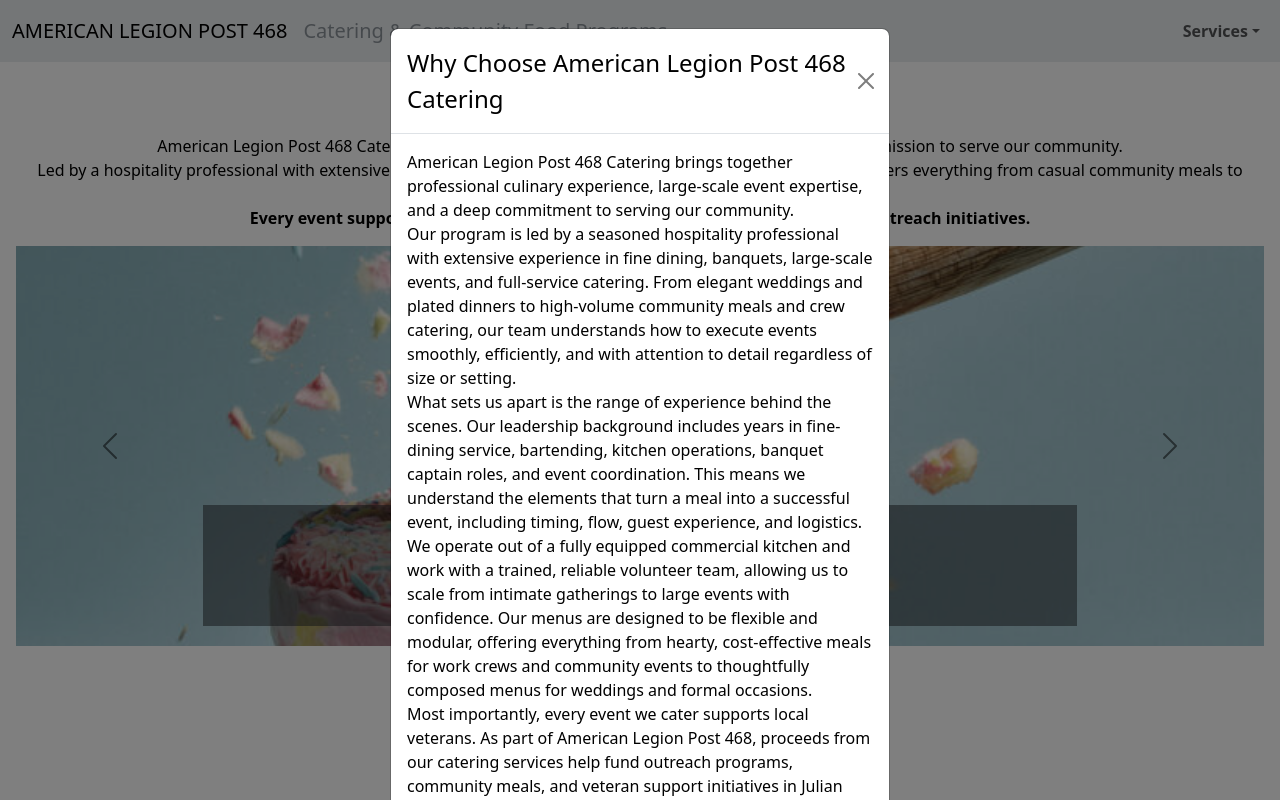
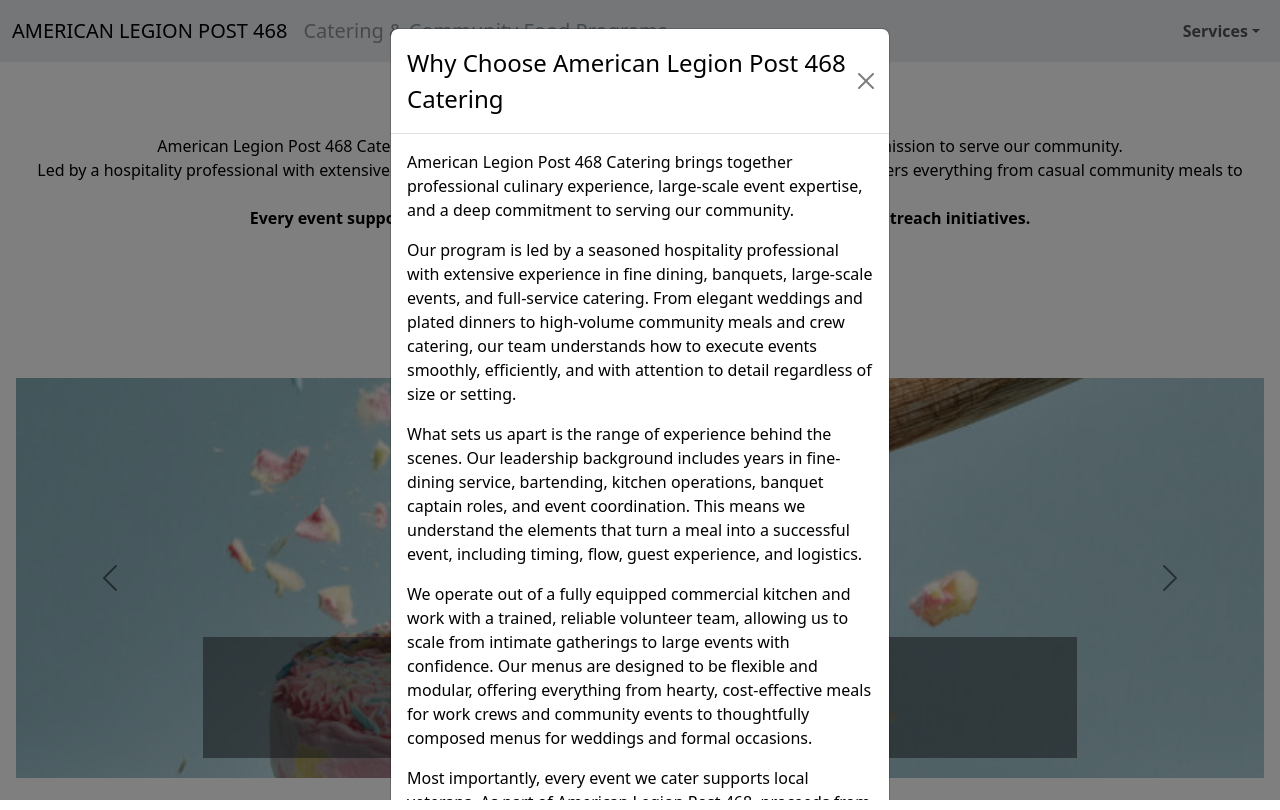
Before and after one commit to smith-cameron/PostCatering, a React (Vite) app in the folder client/: page / in a window 1280 px wide. Both pictures are taken after a click on the button "About Us". Built offline with nearby package versions, Linux system fonts and the light colour scheme.

Commit message:
client syntax improvements

```diff
--- a/client/src/components/Landing.jsx
+++ b/client/src/components/Landing.jsx
@@ -67,17 +67,6 @@
           and outreach initiatives.
         </strong>
       </p>
-      <Carousel>
-        {slides.map((slide) => (
-          <Carousel.Item key={slide.src} className="carousel-item">
-            <img className="d-block carousel-img" src={slide.src} alt={slide.alt} />
-            <Carousel.Caption className="bg-dark bg-opacity-50 text-white p-3">
-              <h3>{slide.title}</h3>
-              <p>{slide.text}</p>
-            </Carousel.Caption>
-          </Carousel.Item>
-        ))}
-      </Carousel>
       <div className="my-4 px-3">
         <Button
           className="fw-semibold"
@@ -94,6 +83,17 @@
         </Button>
         <MondayMealModal show={showMMP} onHide={handleCloseMMP} />
       </div>
+      <Carousel>
+        {slides.map((slide) => (
+          <Carousel.Item key={slide.src} className="carousel-item">
+            <img className="d-block carousel-img" src={slide.src} alt={slide.alt} />
+            <Carousel.Caption className="bg-dark bg-opacity-50 text-white p-3">
+              <h3>{slide.title}</h3>
+              <p>{slide.text}</p>
+            </Carousel.Caption>
+          </Carousel.Item>
+        ))}
+      </Carousel>
     </main>
   );
 };
--- a/client/src/components/ServiceMenu.jsx
+++ b/client/src/components/ServiceMenu.jsx
@@ -79,13 +79,11 @@
                   {s.tiers.map((t) => (
                     <div key={t.tierTitle} className="mb-3">
                       <h4 className="h6 mb-1">{t.tierTitle}</h4>
-                      <p className="mb-2">
-                        <strong>{t.price ? (
-                          <p className="mb-2">
-                            <strong>{t.price}</strong>
-                          </p>
-                        ) : null}</strong>
-                      </p>
+                      {t.price ? (
+                        <p className="mb-2">
+                          <strong>{t.price}</strong>
+                        </p>
+                      ) : null}
                       <ul className="mb-0">
                         {t.bullets.map((b) => (
                           <li key={b}>{b}</li>
--- a/client/src/components/modals/AboutUsModal.jsx
+++ b/client/src/components/modals/AboutUsModal.jsx
@@ -3,36 +3,45 @@
 const AboutUsModal = ({ show, onHide }) => {
   return (
     <InfoModal show={show} onHide={onHide} title="Why Choose American Legion Post 468 Catering">
-      American Legion Post 468 Catering brings together professional culinary
+      <p>American Legion Post 468 Catering brings together professional culinary
         experience, large-scale event expertise, and a deep commitment to
         serving our community.
-      <br />
+      </p>
+      <p>
         Our program is led by a seasoned hospitality professional with extensive
         experience in fine dining, banquets, large-scale events, and full-service
         catering. From elegant weddings and plated dinners to high-volume
         community meals and crew catering, our team understands how to execute
         events smoothly, efficiently, and with attention to detail regardless of
         size or setting.
-      <br />
+      </p>
+
+      <p>
         What sets us apart is the range of experience behind the scenes. Our
         leadership background includes years in fine-dining service, bartending,
         kitchen operations, banquet captain roles, and event coordination. This
         means we understand the elements that turn a meal into a successful
         event, including timing, flow, guest experience, and logistics.
-      <br />
+      </p>
+
+      <p>
         We operate out of a fully equipped commercial kitchen and work with a
         trained, reliable volunteer team, allowing us to scale from intimate
         gatherings to large events with confidence. Our menus are designed to be
         flexible and modular, offering everything from hearty, cost-effective
         meals for work crews and community events to thoughtfully composed menus
         for weddings and formal occasions.
-      <br />
+      </p>
+
+      <p>
         Most importantly, every event we cater supports local veterans. As part
         of American Legion Post 468, proceeds from our catering services help
         fund outreach programs, community meals, and veteran support initiatives
         in Julian and the surrounding area. When you choose Legion Catering,
         you're not just hiring a caterer, you're investing in a program that
         gives back.
+      </p>
+
     </InfoModal>
   );
 };
--- a/client/src/components/modals/MondayMealModal.jsx
+++ b/client/src/components/modals/MondayMealModal.jsx
@@ -3,21 +3,28 @@
 const MondayMealModal = ({ show, onHide }) => {
   return (
     <InfoModal show={show} onHide={onHide} title="Our Monday Meal Program (Community Impact)">
+      <p>
         The heart of our work begins every Monday.
         <br />
         American Legion Post 468's Monday Meal Program was created to ensure that
         our local veterans are fed and taken care of.
-      <br />
+      </p>
+
+      <p>
         Led by the same team behind our catering services, the program provides
         thoughtfully prepared meals using the Legion's commercial kitchen, donated
         time, and community support. These meals are offered to veterans who may
         otherwise face gaps in food access due to limited mobility, fixed incomes,
         or lack of available services.
-      <br />
+      </p>
+
+      <p>
         Our catering program helps make this possible. Revenue generated through
         events and food services directly supports the continuation and
         sustainability of the Monday Meal Program and other veteran-focused
         outreach efforts.
+      </p>
+
     </InfoModal>
   );
 };
```
Also changed, not shown: client/src/components/About.jsx (deleted, +0 -11 lines). Lines whose indentation alone changed are shown as unchanged.
